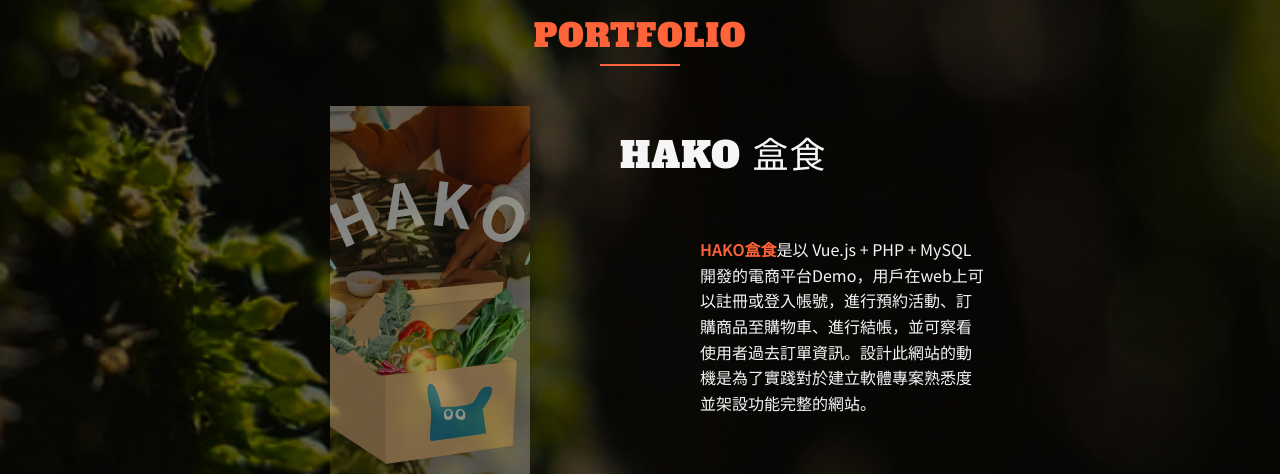
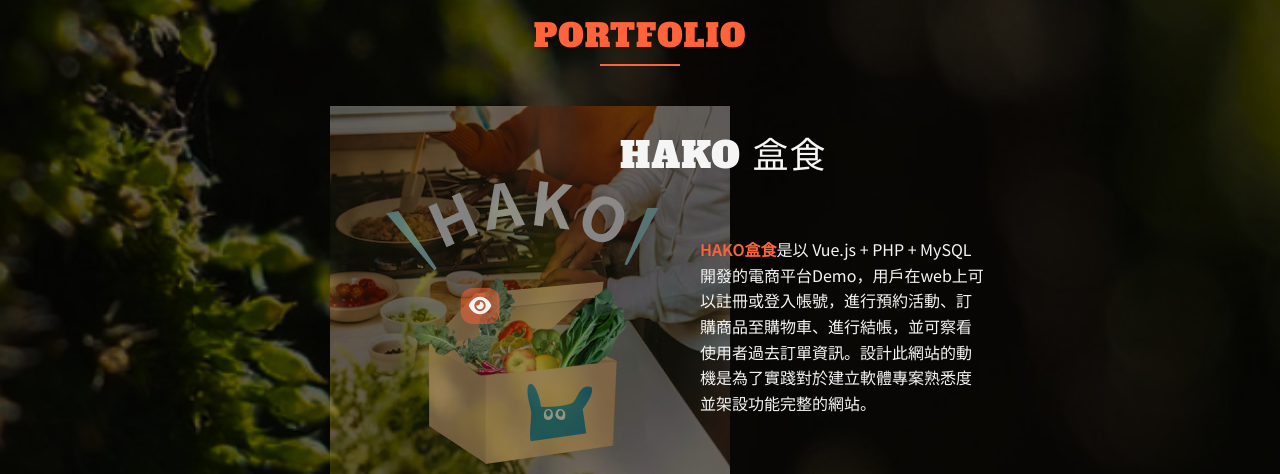
Before and after one commit to chien1116/chien-portfolio, a plain HTML site: page index.html in a window 1280 px wide. Shown: the part 2076-2550 px from the top of the page. Drawn offline with nearby package versions, Linux system fonts and the light colour scheme.

Commit message:
modify card links

```diff
--- a/index.html
+++ b/index.html
@@ -197,10 +197,11 @@
                     <!-- project1 -->
                     <div class="portfolio-item project1">
                         <div class="card">
-                            <a href="https://tibamef2e.com/thd102/g1/" target="_blank">
+                            <a class="card_image" href="https://tibamef2e.com/thd102/g1/" target="_blank">
                                 <div class="image">
                                     <img src="./images/HAKO-image.png">
                                 </div>
+                                <i class="fa-solid fa-eye"></i>
                             </a>
 
                             <div class="portfolio-description">
@@ -209,12 +210,12 @@
 
                                 <div class="btns">
 
-                                    <a href="https://tibamef2e.com/thd102/g1/" target="_blank" class="btn visit" id="btn_visit">
+                                    <a class="btn visit" id="btn_visit" href="https://tibamef2e.com/thd102/g1/" target="_blank">
                                         <i class="fa-solid fa-arrow-up-right-from-square"></i>
                                         <p>Visit the Web</p>
                                     </a>
 
-                                    <a href="https://github.com/Edward8246/Thd102-g1" target="_blank" class="btn github" id="btn_github">
+                                    <a class="btn github" id="btn_github" href="https://github.com/Edward8246/Thd102-g1" target="_blank">
                                         <i class="fa-brands fa-github"></i>
                                         <p>GitHub</p>
                                     </a>
@@ -251,10 +252,11 @@
                     <!-- project2 -->
                     <div class="portfolio-item project2">
                         <div class="card">
-                            <a href="https://chien1116.github.io/thd102_git_win/" target="_blank">
+                            <a class="card_image" href="https://chien1116.github.io/thd102_git_win/" target="_blank">
                                 <div class="image">
                                     <img src="./images/WFW-image.png">
                                 </div>
+                                <i class="fa-solid fa-eye"></i>
                             </a>
 
                             <div class="portfolio-description">
@@ -262,12 +264,12 @@
                                 <p><span class="important-text">WFW</span>是一個專為自由工作者及企業所開發的空間租借平台，用戶可以瀏覽與租賃合適的辦公、聚會場所，查看體驗心得與網站規則。設計動機是為了實踐各種UI介面版型與RWD的掌握能力。</p>
 
                                 <div class="btns">
-                                    <a href="https://chien1116.github.io/thd102_git_win/" target="_blank" class="btn visit" id="btn_visit">
+                                    <a class="btn visit" id="btn_visit" href="https://chien1116.github.io/thd102_git_win/" target="_blank" >
                                         <i class="fa-solid fa-arrow-up-right-from-square"></i>
                                         <p>Visit the Web</p>
                                     </a>
 
-                                    <a href="https://github.com/chien1116/thd102_git_win" target="_blank" class="btn github" id="btn_github">
+                                    <a class="btn github" id="btn_github" href="https://github.com/chien1116/thd102_git_win" target="_blank" >
                                         <i class="fa-brands fa-github"></i>
                                         <p>GitHub</p>
                                     </a>
--- a/sass/style.scss
+++ b/sass/style.scss
@@ -311,13 +311,27 @@ a{
         padding-bottom: 40px;
         border-bottom: solid 1px rgba($white,.5);
     }
-
+    .card_image{
+        position: relative;
+        .fa-eye{
+            position: absolute;
+            left: 50%;
+            top: 50%;
+            transform: translate(-50%,-50%);
+            z-index: 5;
+            color:$white;
+            font-size: 20px;
+            background-color:rgba($red,.5);
+            padding: 8px;
+            border-radius: 12px;
+        }
+    }
     .image{
       transition:.5s;
       position: relative;
       left: 50px;
       opacity:.5;
-      width: 50%;
+      width: 100%;
       overflow: hidden;
       display: flex;
       justify-content: center;
@@ -335,8 +349,8 @@ a{
         @include p(){
             width: 100%;
         }
+      }
 
-      }
     }
     .title_big{
         transition:.8s;
```
Also changed, not shown: css/style.css.
